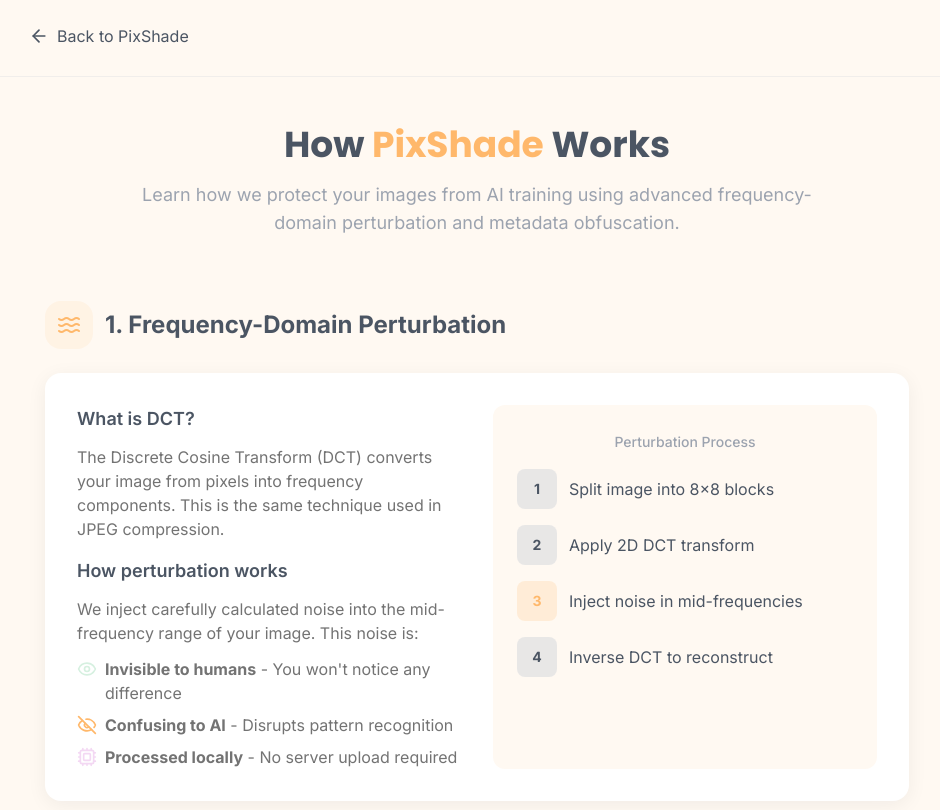
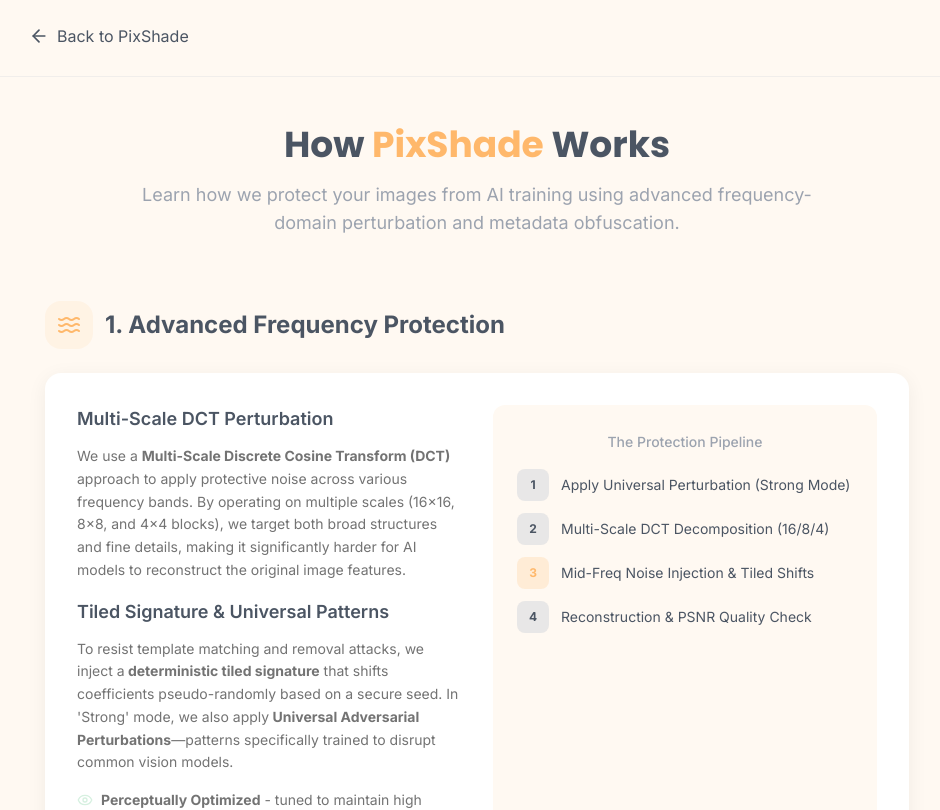
Before and after one commit to yunkhngn/pixshade, a React (Vite) app: page /how-it-works in a window 1280 px wide. Shown: the top 810 px of the page, without its empty margins (163-1103 px from the left). Built offline with nearby package versions, Linux system fonts and the light colour scheme.

Commit message:
feat: metadata

```diff
--- a/index.html
+++ b/index.html
@@ -6,6 +6,21 @@
     <meta name="viewport" content="width=device-width, initial-scale=1.0" />
     <title>PixShade - Protect your images from AI training</title>
     <meta name="description" content="PixShade runs fully in your browser using frequency-domain perturbation and metadata obfuscation to protect your images from AI training." />
+
+    <!-- Open Graph / Facebook -->
+    <meta property="og:type" content="website" />
+    <meta property="og:url" content="https://pixshade.yunkhngn.dev/" />
+    <meta property="og:title" content="PixShade - Protect your images from AI training" />
+    <meta property="og:description" content="PixShade runs fully in your browser using frequency-domain perturbation and metadata obfuscation to protect your images from AI training." />
+    <meta property="og:image" content="https://pixshade.yunkhngn.dev/thumbnail.png" />
+
+    <!-- Twitter -->
+    <meta property="twitter:card" content="summary_large_image" />
+    <meta property="twitter:url" content="https://pixshade.yunkhngn.dev/" />
+    <meta property="twitter:title" content="PixShade - Protect your images from AI training" />
+    <meta property="twitter:description" content="PixShade runs fully in your browser using frequency-domain perturbation and metadata obfuscation to protect your images from AI training." />
+    <meta property="twitter:image" content="https://pixshade.yunkhngn.dev/thumbnail.png" />
+
     <link rel="preconnect" href="https://fonts.googleapis.com" />
     <link rel="preconnect" href="https://fonts.gstatic.com" crossorigin />
     <link href="https://fonts.googleapis.com/css2?family=Inter:wght@400;500;600;700&family=Poppins:wght@600;700&display=swap" rel="stylesheet" />
--- a/src/components/ExampleChips.tsx
+++ b/src/components/ExampleChips.tsx
@@ -6,9 +6,9 @@ interface ExampleChipsProps {
 }
 
 const examples = [
-    { id: 'portrait', label: 'Sample Portrait', icon: User, color: 'accent-lavender' },
-    { id: 'landscape', label: 'Landscape Demo', icon: Mountain, color: 'accent-mint' },
-    { id: 'street', label: 'Street Photo', icon: Building, color: 'primary' },
+    { id: 'portrait', label: 'Bocchi', icon: User, color: 'accent-lavender' },
+    { id: 'landscape', label: 'Frieren', icon: Mountain, color: 'accent-mint' },
+    { id: 'street', label: 'Thắng Ngọt', icon: Building, color: 'primary' },
 ];
 
 export function ExampleChips({ onSelectExample }: ExampleChipsProps) {
--- a/src/components/Header.tsx
+++ b/src/components/Header.tsx
@@ -90,8 +90,9 @@ export function Header() {
                         </motion.div>
                     </div>
                     <p className="text-neutral-400 text-sm sm:text-base md:text-lg max-w-2xl mx-auto px-4">
-                        PixShade runs fully in your browser using frequency-domain
-                        perturbation and metadata obfuscation.
+                        PixShade runs fully in your browser, utilizing
+                        <strong> Multi-Scale DCT</strong> perturbation and
+                        <strong> Split-Metadata</strong> obfuscation to keep your photos safe.
                     </p>
                 </motion.div>
             </div>
--- a/src/pages/HowItWorks.tsx
+++ b/src/pages/HowItWorks.tsx
@@ -45,7 +45,7 @@ export function HowItWorks() {
                     </p>
                 </motion.div>
 
-                {/* Step 1: Frequency Perturbation */}
+                {/* Step 1: Advanced Frequency Protection */}
                 <motion.section
                     className="mb-16"
                     initial={{ opacity: 0, y: 30 }}
@@ -57,7 +57,7 @@ export function HowItWorks() {
                             <Waves className="w-6 h-6 text-primary" />
                         </div>
                         <h2 className="text-2xl font-bold text-neutral-600">
-                            1. Frequency-Domain Perturbation
+                            1. Advanced Frequency Protection
                         </h2>
                     </div>
 
@@ -65,40 +65,38 @@ export function HowItWorks() {
                         <div className="grid md:grid-cols-2 gap-8">
                             <div>
                                 <h3 className="text-lg font-semibold text-neutral-600 mb-3">
-                                    What is DCT?
+                                    Multi-Scale DCT Perturbation
                                 </h3>
-                                <p className="text-neutral-500 mb-4">
-                                    The Discrete Cosine Transform (DCT) converts your image from
-                                    pixels into frequency components. This is the same technique
-                                    used in JPEG compression.
+                                <p className="text-neutral-500 mb-4 text-sm leading-relaxed">
+                                    We use a <strong>Multi-Scale Discrete Cosine Transform (DCT)</strong> approach
+                                    to apply protective noise across various frequency bands. By operating on
+                                    multiple scales (16x16, 8x8, and 4x4 blocks), we target both broad structures
+                                    and fine details, making it significantly harder for AI models to reconstruct
+                                    the original image features.
                                 </p>
                                 <h3 className="text-lg font-semibold text-neutral-600 mb-3">
-                                    How perturbation works
+                                    Tiled Signature & Universal Patterns
                                 </h3>
-                                <p className="text-neutral-500">
-                                    We inject carefully calculated noise into the mid-frequency
-                                    range of your image. This noise is:
+                                <p className="text-neutral-500 mb-4 text-sm leading-relaxed">
+                                    To resist template matching and removal attacks, we inject a
+                                    <strong> deterministic tiled signature</strong> that shifts coefficients
+                                    pseudo-randomly based on a secure seed. In 'Strong' mode, we also apply
+                                    <strong> Universal Adversarial Perturbations</strong>—patterns specifically
+                                    trained to disrupt common vision models.
                                 </p>
-                                <ul className="mt-3 space-y-2 text-neutral-500">
+                                <ul className="mt-4 space-y-2 text-neutral-500 text-sm">
                                     <li className="flex items-start gap-2">
-                                        <Eye className="w-5 h-5 text-accent-mint mt-0.5 flex-shrink-0" />
+                                        <Eye className="w-4 h-4 text-accent-mint mt-0.5 flex-shrink-0" />
                                         <span>
-                                            <strong>Invisible to humans</strong> - You won't notice
-                                            any difference
+                                            <strong>Perceptually Optimized</strong> - tuned to maintain
+                                            high PSNR (&gt;38dB) visual quality.
                                         </span>
                                     </li>
                                     <li className="flex items-start gap-2">
-                                        <EyeOff className="w-5 h-5 text-primary mt-0.5 flex-shrink-0" />
+                                        <EyeOff className="w-4 h-4 text-primary mt-0.5 flex-shrink-0" />
                                         <span>
-                                            <strong>Confusing to AI</strong> - Disrupts pattern
-                                            recognition
-                                        </span>
-                                    </li>
-                                    <li className="flex items-start gap-2">
-                                        <Cpu className="w-5 h-5 text-accent-lavender mt-0.5 flex-shrink-0" />
-                                        <span>
-                                            <strong>Processed locally</strong> - No server upload
-                                            required
+                                            <strong>Robust Against Resizing</strong> - Multi-scale noise
+                                            survives downscaling better than standard noise.
                                         </span>
                                     </li>
                                 </ul>
@@ -106,40 +104,40 @@ export function HowItWorks() {
                             <div className="bg-cream rounded-xl p-6">
                                 <div className="text-center mb-4">
                                     <span className="text-sm font-medium text-neutral-400">
-                                        Perturbation Process
+                                        The Protection Pipeline
                                     </span>
                                 </div>
-                                <div className="space-y-4">
+                                <div className="space-y-3">
                                     <div className="flex items-center gap-3">
-                                        <div className="w-10 h-10 rounded-lg bg-neutral-300/50 flex items-center justify-center text-neutral-600 text-sm font-bold">
+                                        <div className="w-8 h-8 rounded-lg bg-neutral-300/50 flex items-center justify-center text-neutral-600 text-xs font-bold">
                                             1
                                         </div>
-                                        <span className="text-neutral-600">
-                                            Split image into 8×8 blocks
+                                        <span className="text-neutral-600 text-sm">
+                                            Apply Universal Perturbation (Strong Mode)
                                         </span>
                                     </div>
                                     <div className="flex items-center gap-3">
-                                        <div className="w-10 h-10 rounded-lg bg-neutral-300/50 flex items-center justify-center text-neutral-600 text-sm font-bold">
+                                        <div className="w-8 h-8 rounded-lg bg-neutral-300/50 flex items-center justify-center text-neutral-600 text-xs font-bold">
                                             2
                                         </div>
-                                        <span className="text-neutral-600">
-                                            Apply 2D DCT transform
+                                        <span className="text-neutral-600 text-sm">
+                                            Multi-Scale DCT Decomposition (16/8/4)
                                         </span>
                                     </div>
                                     <div className="flex items-center gap-3">
-                                        <div className="w-10 h-10 rounded-lg bg-primary/20 flex items-center justify-center text-primary text-sm font-bold">
+                                        <div className="w-8 h-8 rounded-lg bg-primary/20 flex items-center justify-center text-primary text-xs font-bold">
                                             3
                                         </div>
-                                        <span className="text-neutral-600">
-                                            Inject noise in mid-frequencies
+                                        <span className="text-neutral-600 text-sm">
+                                            Mid-Freq Noise Injection & Tiled Shifts
                                         </span>
                                     </div>
                                     <div className="flex items-center gap-3">
-                                        <div className="w-10 h-10 rounded-lg bg-neutral-300/50 flex items-center justify-center text-neutral-600 text-sm font-bold">
+                                        <div className="w-8 h-8 rounded-lg bg-neutral-300/50 flex items-center justify-center text-neutral-600 text-xs font-bold">
                                             4
                                         </div>
-                                        <span className="text-neutral-600">
-                                            Inverse DCT to reconstruct
+                                        <span className="text-neutral-600 text-sm">
+                                            Reconstruction & PSNR Quality Check
                                         </span>
                                     </div>
                                 </div>
@@ -166,9 +164,10 @@ export function HowItWorks() {
 
                     <div className="bg-white rounded-2xl shadow-soft p-6 md:p-8">
                         <p className="text-neutral-500 mb-6">
-                            AI scrapers often collect EXIF metadata (camera info, location,
-                            date, etc.) along with images. We inject deliberately misleading
-                            metadata to confuse data collection systems.
+                            AI scrapers often collect EXIF and XMP metadata (camera info, location,
+                            date, etc.) along with images. We use an <strong>Split XMP Injection</strong> technique
+                            to distribute fake metadata across multiple chunks, making it harder to strip
+                            programmatically while remaining valid for standard readers.
                         </p>
 
                         <div className="grid sm:grid-cols-2 lg:grid-cols-3 gap-4">
@@ -252,7 +251,8 @@ export function HowItWorks() {
                                 </h3>
                                 <p className="text-sm text-neutral-500">
                                     Protected images are generated instantly and downloaded
-                                    directly to your device.
+                                    directly to your device. Supports 'Basic' and 'Strong' modes
+                                    to balance speed and protection.
                                 </p>
                             </div>
                         </div>
--- a/src/worker/utils.ts
+++ b/src/worker/utils.ts
@@ -1,6 +1,4 @@
-/**
- * Seeded PRNG (xoshiro128**)
- */
+
 export class PRNG {
     private s: Uint32Array;
 
```
Also changed, not shown: src/worker/metadata.ts (+0 -29 lines), public/thumbnail.png (added).
